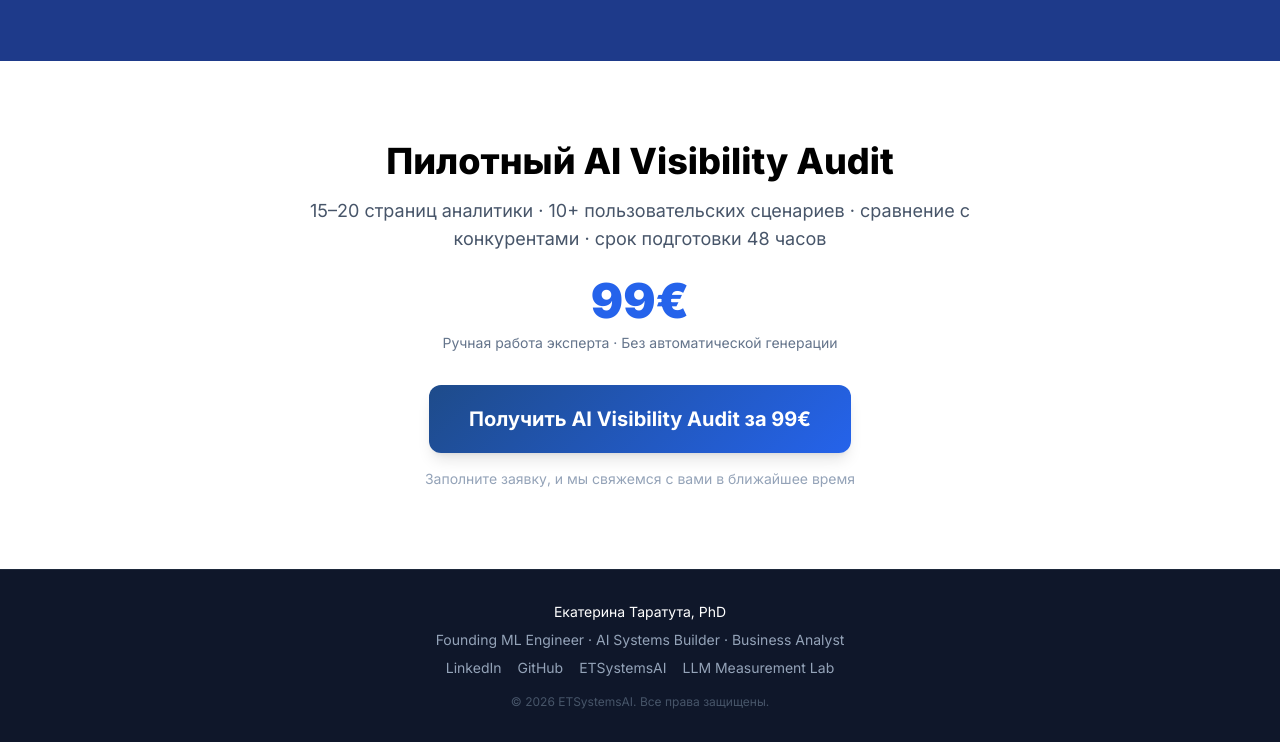
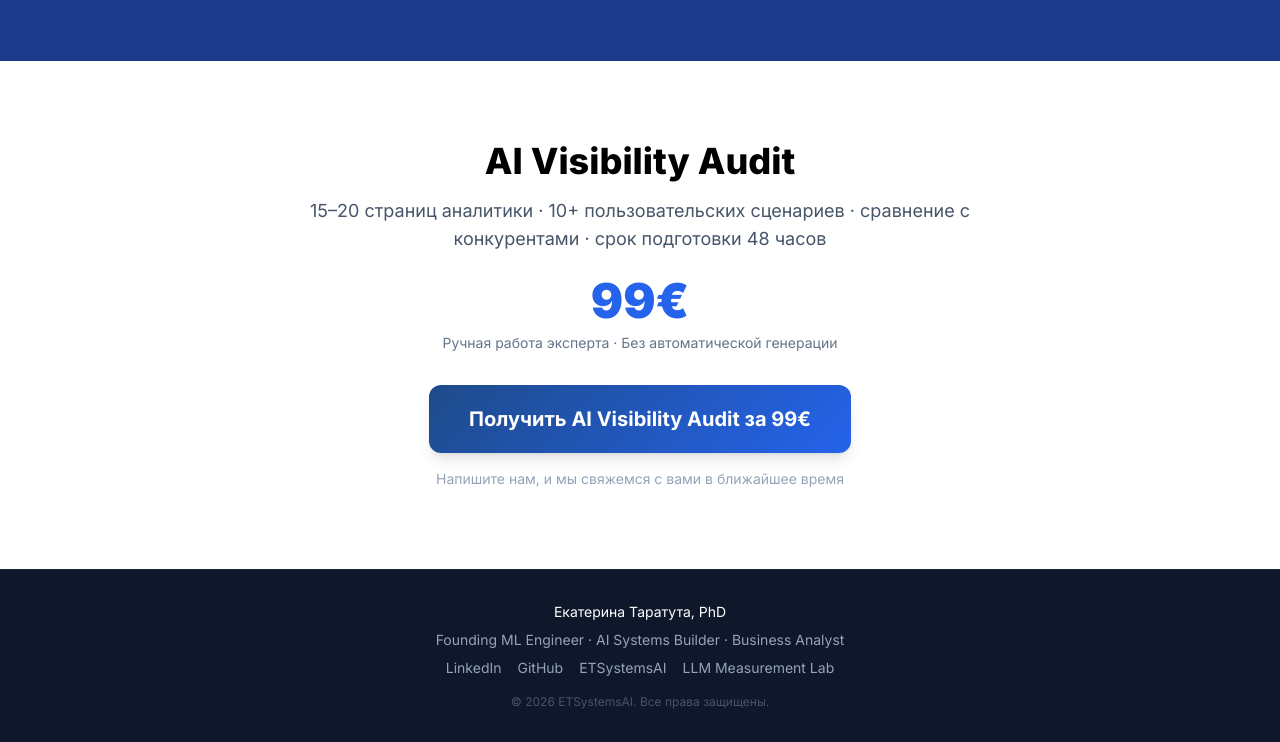
Before and after one commit to ETSystemsAI/ai-visibility-expertise, a plain HTML site: page index.html in a window 1280 px wide. Shown: the part 5382-6124 px from the top of the page. Drawn offline with nearby package versions, Linux system fonts and the light colour scheme.

Commit message:
Update index.html

```diff
--- a/index.html
+++ b/index.html
@@ -511,7 +511,7 @@
 <section class="py-20 px-6 bg-white">
     <div class="max-w-4xl mx-auto text-center">
         <h2 class="text-3xl md:text-4xl font-extrabold mb-4">
-            Пилотный AI Visibility Audit
+            AI Visibility Audit
         </h2>
         <p class="text-lg text-slate-600 mb-6 max-w-2xl mx-auto">
             15–20 страниц аналитики · 10+ пользовательских сценариев ·
@@ -529,7 +529,7 @@
             Получить AI Visibility Audit за 99€
         </a>
         <p class="text-sm text-slate-400 mt-4">
-            Заполните заявку, и мы свяжемся с вами в ближайшее время
+            Напишите нам, и мы свяжемся с вами в ближайшее время
         </p>
     </div>
 </section>
```
